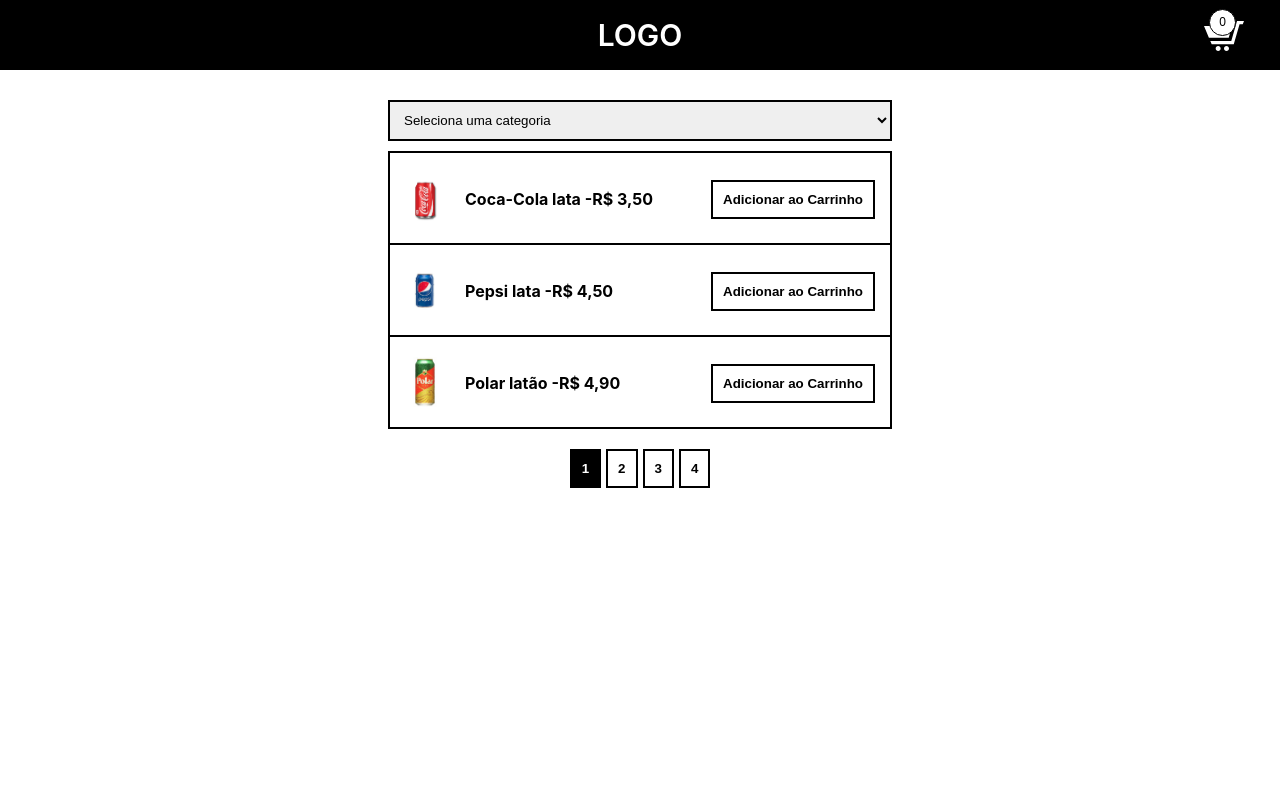
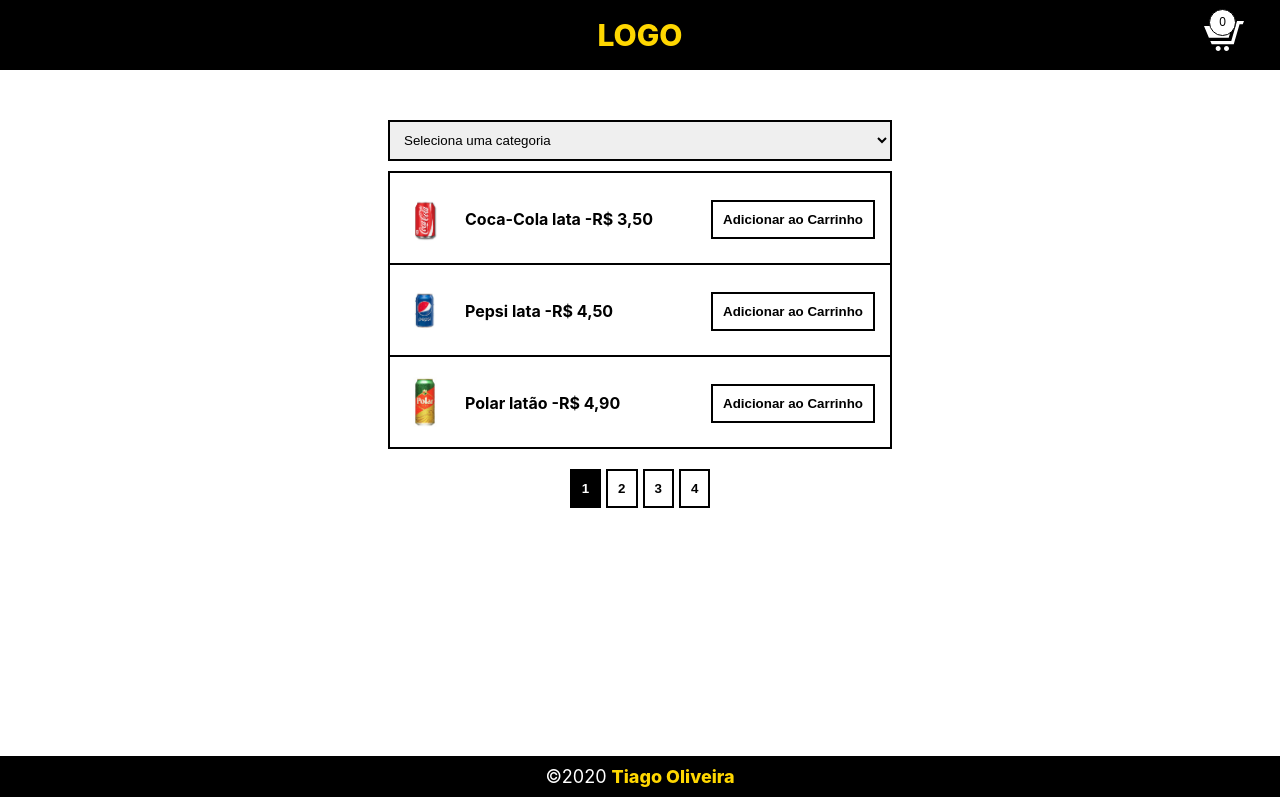
Before and after one commit to T14g/the-spa-store, a React (Create React App) app: page / in a window 1280 px wide. Built offline with nearby package versions, Linux system fonts and the light colour scheme.

Commit message:
Ajustes e footer

```diff
--- a/src/App.css
+++ b/src/App.css
@@ -9,6 +9,7 @@
 
 .app-inner-container{
   padding: 0 15px;
+  min-height: calc(100vh - 114px);
 }
 
 @media (prefers-reduced-motion: no-preference) {
--- a/src/App.js
+++ b/src/App.js
@@ -2,6 +2,7 @@
 import './App.css';
 
 import Header from './components/header/header.component';
+import Footer from './components/footer/footer.component';
 import Categories from './components/categories/categories.component';
 import ProductList from './components/product-list/product-list.component';
 import CartProducts from './components/cart-products/cart-products.component';
@@ -36,6 +37,7 @@
       <div className="app-inner-container">
         {renderHelper()}
       </div>
+      <Footer/>
     </div>
   );
 }
--- a/src/app-data.json
+++ b/src/app-data.json
@@ -36,7 +36,7 @@
         },
         {
             "id" : 4,
-            "name" : "Água minera",
+            "name" : "Água mineral",
             "description" : "Água 350ml",
             "price" : 3.50,
             "image" : "/img/agua.jpg",
--- a/src/components/categories/categories.component.jsx
+++ b/src/components/categories/categories.component.jsx
@@ -15,7 +15,7 @@
 
     return(
         <List onChange={ (event) => handleSelect(event)} value={categorySelected}>
-            <ListItem defaultValue>Seleciona uma categoria</ListItem>
+            <ListItem defaultValue value="all" >Seleciona uma categoria</ListItem>
             {
                 categories.length > 0 ? (
                     categories.map(category => (
--- a/src/components/categories/categories.styles.jsx
+++ b/src/components/categories/categories.styles.jsx
@@ -2,7 +2,7 @@
 
 export const List = styled.select`
     padding: 10px;
-    margin-top: 30px;
+    margin-top: 50px;
     margin-bottom: 10px;
     width: 100%;
     max-width: 504px;
--- /dev/null
+++ b/src/components/footer/footer.component.jsx
@@ -0,0 +1,16 @@
+import React from 'react';
+
+import { FooterContainer, FooterContent, FooterMark } from './footer.styles';
+
+const Footer = () => {
+
+return(
+    <FooterContainer>
+        <FooterContent>
+            &copy;2020 <FooterMark>Tiago Oliveira</FooterMark>
+        </FooterContent>
+    </FooterContainer>
+    );
+}
+
+export default Footer;
--- /dev/null
+++ b/src/components/footer/footer.styles.jsx
@@ -0,0 +1,19 @@
+import styled from 'styled-components';
+
+export const FooterContainer = styled.div`
+    background: #000;
+`
+
+export const FooterContent = styled.div`
+    max-width: 500px;
+    margin: 0 auto;
+    text-align: center;
+    color: #fff;
+    font-size: 18px;
+    padding: 10px 15px;
+`
+
+export const FooterMark = styled.span`
+    color: #FFD700;
+    font-weight: 800;
+`
--- a/src/components/header/header.styles.jsx
+++ b/src/components/header/header.styles.jsx
@@ -12,10 +12,11 @@
 export const LogoContainer = styled.a`
     max-width: 140px;
     margin: 0 auto;
-    font-weight: 600;
+    font-weight: 800;
     line-height: 70px;
     text-transform: uppercase;
     font-size: 30px;
+    color: #FFD700;
 
     @media(max-width: 550px) {
         font-size: 25px;
```
